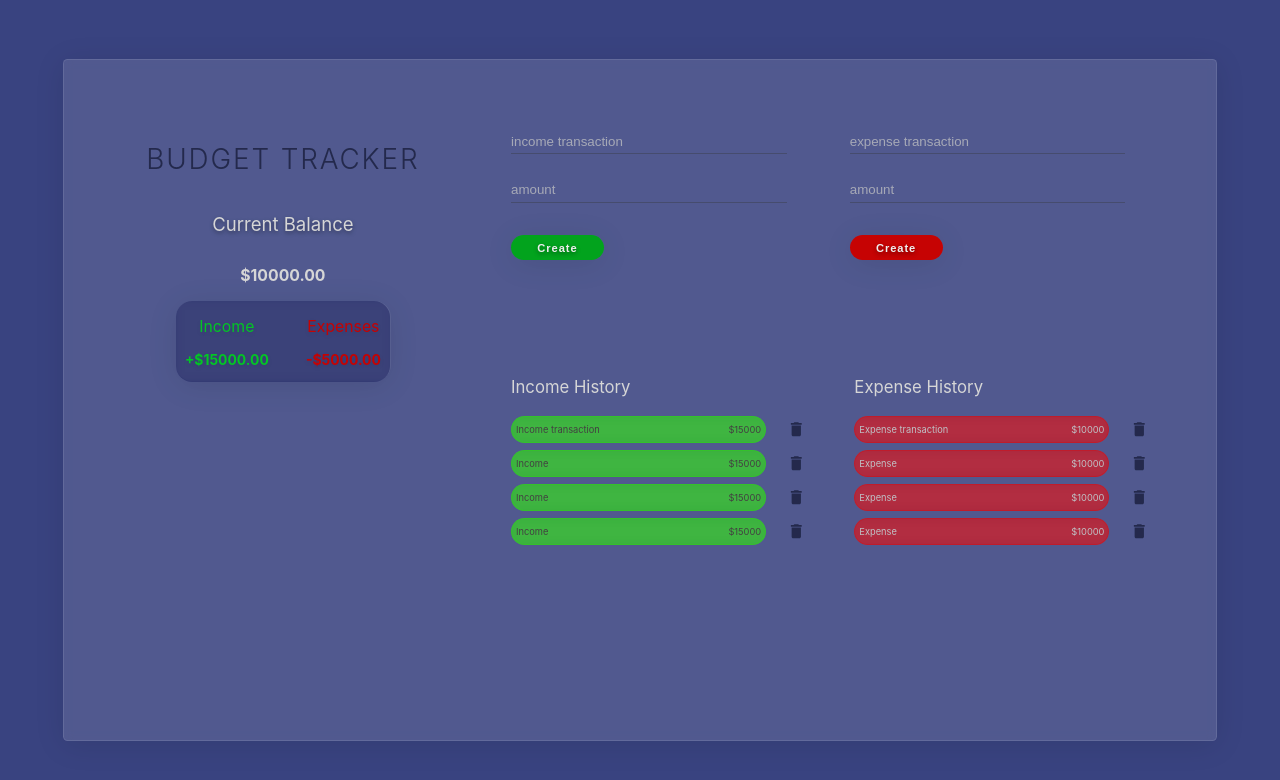
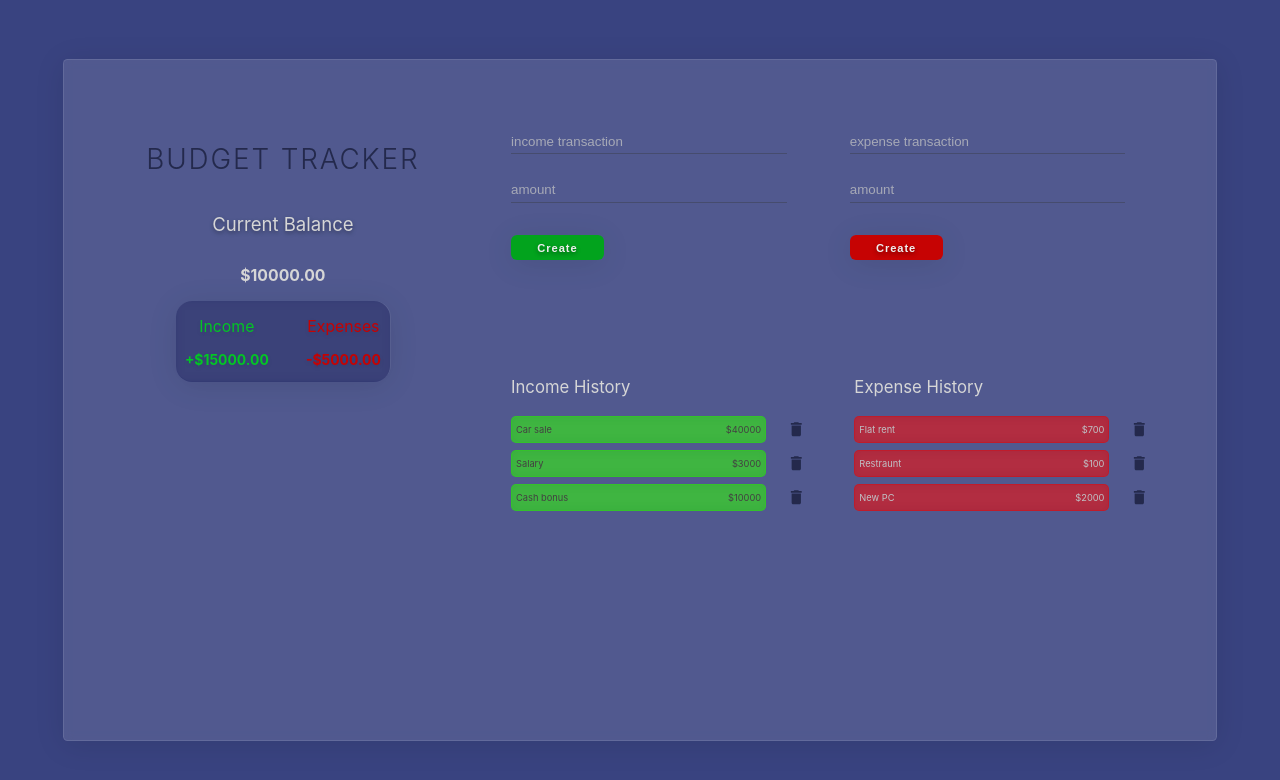
Before and after one commit to VoronovichDev/budget-tracker-app, a React (Create React App) app: page / in a window 1280 px wide. Shown: the top 780 px of the page. Built offline with nearby package versions, Linux system fonts and the light colour scheme.

Commit message:
feat: configure store, separate UI from BLL

```diff
--- a/src/App.jsx
+++ b/src/App.jsx
@@ -3,7 +3,7 @@ import Balance from './components/Balance';
 import Header from './components/Header';
 import NewTransaction from './components/NewTransaction';
 import Incomes from './components/Incomes';
-import Expenses from './Expenses';
+import Expenses from './components/Expenses';
 
 function App() {
   return (
--- a/src/Expenses.jsx
+++ /dev/null
@@ -1,50 +0,0 @@
-import React from 'react';
-import { MdDelete } from 'react-icons/md';
-
-const Expenses = () => {
-  return (
-    <div className="transactions transactions-expense">
-      <h2>Expense History</h2>
-      <ul className="transaction-list">
-        <li className="transaction">
-          <div className="transaction-info">
-            <span className="transaction-text">Expense transaction</span>
-            <span className="transaction-amount">$10000</span>
-          </div>
-          <button className="delete-button">
-            <MdDelete className="delete-icon" />
-          </button>
-        </li>
-        <li className="transaction">
-          <div className="transaction-info">
-            <span className="transaction-text">Expense</span>
-            <span className="transaction-amount">$10000</span>
-          </div>
-          <button className="delete-button">
-            <MdDelete className="delete-icon" />
-          </button>
-        </li>
-        <li className="transaction">
-          <div className="transaction-info">
-            <span className="transaction-text">Expense</span>
-            <span className="transaction-amount">$10000</span>
-          </div>
-          <button className="delete-button">
-            <MdDelete className="delete-icon" />
-          </button>
-        </li>
-        <li className="transaction">
-          <div className="transaction-info">
-            <span className="transaction-text">Expense</span>
-            <span className="transaction-amount">$10000</span>
-          </div>
-          <button className="delete-button">
-            <MdDelete className="delete-icon" />
-          </button>
-        </li>
-      </ul>
-    </div>
-  );
-};
-
-export default Expenses;
--- /dev/null
+++ b/src/components/ExpenseTransaction.js
@@ -0,0 +1,18 @@
+import React from 'react';
+import { MdDelete } from 'react-icons/md';
+
+const ExpenseTransaction = ({ transaction }) => {
+  return (
+    <li className="transaction">
+      <div className="transaction-info">
+        <span className="transaction-text">{transaction.expenseText}</span>
+        <span className="transaction-amount">${transaction.expenseAmount}</span>
+      </div>
+      <button className="delete-button">
+        <MdDelete className="delete-icon" />
+      </button>
+    </li>
+  );
+};
+
+export default ExpenseTransaction;
--- /dev/null
+++ b/src/components/Expenses.jsx
@@ -0,0 +1,21 @@
+import React from 'react';
+import { useSelector, useDispatch } from 'react-redux';
+import ExpenseTransaction from './ExpenseTransaction';
+
+const Expenses = () => {
+  const expenseTransactions = useSelector((state) => state.transactionsSlice.expenseTransactions);
+  const dispatch = useDispatch();
+
+  return (
+    <div className="transactions transactions-expense">
+      <h2>Expense History</h2>
+      <ul className="transaction-list">
+        {expenseTransactions.map((transaction) => (
+          <ExpenseTransaction key={transaction.id} transaction={transaction} />
+        ))}
+      </ul>
+    </div>
+  );
+};
+
+export default Expenses;
--- /dev/null
+++ b/src/components/IncomeTransaction.js
@@ -0,0 +1,18 @@
+import React from 'react';
+import { MdDelete } from 'react-icons/md';
+
+const IncomeTransaction = ({ transaction }) => {
+  return (
+    <li className="transaction">
+      <div className="transaction-info">
+        <span className="transaction-text">{transaction.incomeText}</span>
+        <span className="transaction-amount">${transaction.incomeAmount}</span>
+      </div>
+      <button className="delete-button">
+        <MdDelete className="delete-icon" />
+      </button>
+    </li>
+  );
+};
+
+export default IncomeTransaction;
--- a/src/components/Incomes.jsx
+++ b/src/components/Incomes.jsx
@@ -1,47 +1,18 @@
 import React from 'react';
-import { MdDelete } from 'react-icons/md';
+import { useSelector, useDispatch } from 'react-redux';
+import IncomeTransaction from './IncomeTransaction';
 
 const Incomes = () => {
+  const incomeTransactions = useSelector((state) => state.transactionsSlice.incomeTransactions);
+  const dispatch = useDispatch();
+
   return (
     <div className="transactions transactions-income">
       <h2>Income History</h2>
       <ul className="transaction-list">
-        <li className="transaction">
-          <div className="transaction-info">
-            <span className="transaction-text">Income transaction</span>
-            <span className="transaction-amount">$15000</span>
-          </div>
-          <button className="delete-button">
-            <MdDelete className="delete-icon" />
-          </button>
-        </li>
-        <li className="transaction">
-          <div className="transaction-info">
-            <span className="transaction-text">Income</span>
-            <span className="transaction-amount">$15000</span>
-          </div>
-          <button className="delete-button">
-            <MdDelete className="delete-icon" />
-          </button>
-        </li>
-        <li className="transaction">
-          <div className="transaction-info">
-            <span className="transaction-text">Income</span>
-            <span className="transaction-amount">$15000</span>
-          </div>
-          <button className="delete-button">
-            <MdDelete className="delete-icon" />
-          </button>
-        </li>
-        <li className="transaction">
-          <div className="transaction-info">
-            <span className="transaction-text">Income</span>
-            <span className="transaction-amount">$15000</span>
-          </div>
-          <button className="delete-button">
-            <MdDelete className="delete-icon" />
-          </button>
-        </li>
+        {incomeTransactions.map((transaction) => (
+          <IncomeTransaction key={transaction.id} transaction={transaction} />
+        ))}
       </ul>
     </div>
   );
--- a/src/index.js
+++ b/src/index.js
@@ -2,10 +2,12 @@ import React from 'react';
 import ReactDOM from 'react-dom/client';
 import './index.scss';
 import App from './App';
+import { store } from './redux/store';
+import { Provider } from 'react-redux';
 
 const root = ReactDOM.createRoot(document.getElementById('root'));
 root.render(
-  <React.StrictMode>
+  <Provider store={store}>
     <App />
-  </React.StrictMode>,
+  </Provider>,
 );
--- a/src/index.scss
+++ b/src/index.scss
@@ -182,7 +182,7 @@ code {
 
 .income input[type='submit'] {
    background: #02a31d;
-   border-radius: 16px;
+   border-radius: 6px;
    box-shadow: 0 4px 30px rgba(0, 0, 0, 0.1);
    backdrop-filter: blur(5px);
    -webkit-backdrop-filter: blur(5px);
@@ -194,7 +194,7 @@ code {
 
 .expense input[type='submit'] {
    background: #c60303;
-   border-radius: 16px;
+   border-radius: 6px;
    box-shadow: 0 4px 30px rgba(0, 0, 0, 0.1);
    backdrop-filter: blur(5px);
    -webkit-backdrop-filter: blur(5px);
@@ -229,7 +229,6 @@ input[type='number']::-webkit-inner-spin-button {
          justify-content: space-between;
          align-items: center;
          background: rgba(37, 232, 0, 0.59);
-         border-radius: 16px;
          backdrop-filter: blur(5px);
          -webkit-backdrop-filter: blur(5px);
          border: 1px solid rgba(37, 232, 0, 0.3);
@@ -255,7 +254,6 @@ input[type='number']::-webkit-inner-spin-button {
          align-items: center;
          gap: 5px;
          background: rgba(232, 0, 0, 0.59);
-         border-radius: 16px;
          backdrop-filter: blur(5px);
          -webkit-backdrop-filter: blur(5px);
          border: 1px solid rgba(232, 0, 0, 0.3);
--- /dev/null
+++ b/src/redux/slices/transactionsSlice.js
@@ -0,0 +1,21 @@
+import { createSlice } from '@reduxjs/toolkit';
+
+const initialState = {
+  incomeTransactions: [
+    { id: 1, incomeText: 'Car sale', incomeAmount: 40000 },
+    { id: 2, incomeText: 'Salary', incomeAmount: 3000 },
+    { id: 3, incomeText: 'Сash bonus', incomeAmount: 10000 },
+  ],
+  expenseTransactions: [
+    { id: 4, expenseText: 'Flat rent', expenseAmount: 700 },
+    { id: 5, expenseText: 'Restraunt', expenseAmount: 100 },
+    { id: 6, expenseText: 'New PC', expenseAmount: 2000 },
+  ],
+};
+const transactionsSlice = createSlice({
+  name: 'transactions',
+  initialState,
+  reducers: {},
+});
+
+export default transactionsSlice.reducer;
--- /dev/null
+++ b/src/redux/store.js
@@ -0,0 +1,6 @@
+import { configureStore } from '@reduxjs/toolkit';
+import transactionsSlice from './slices/transactionsSlice';
+
+export const store = configureStore({
+  reducer: { transactionsSlice },
+});
```
